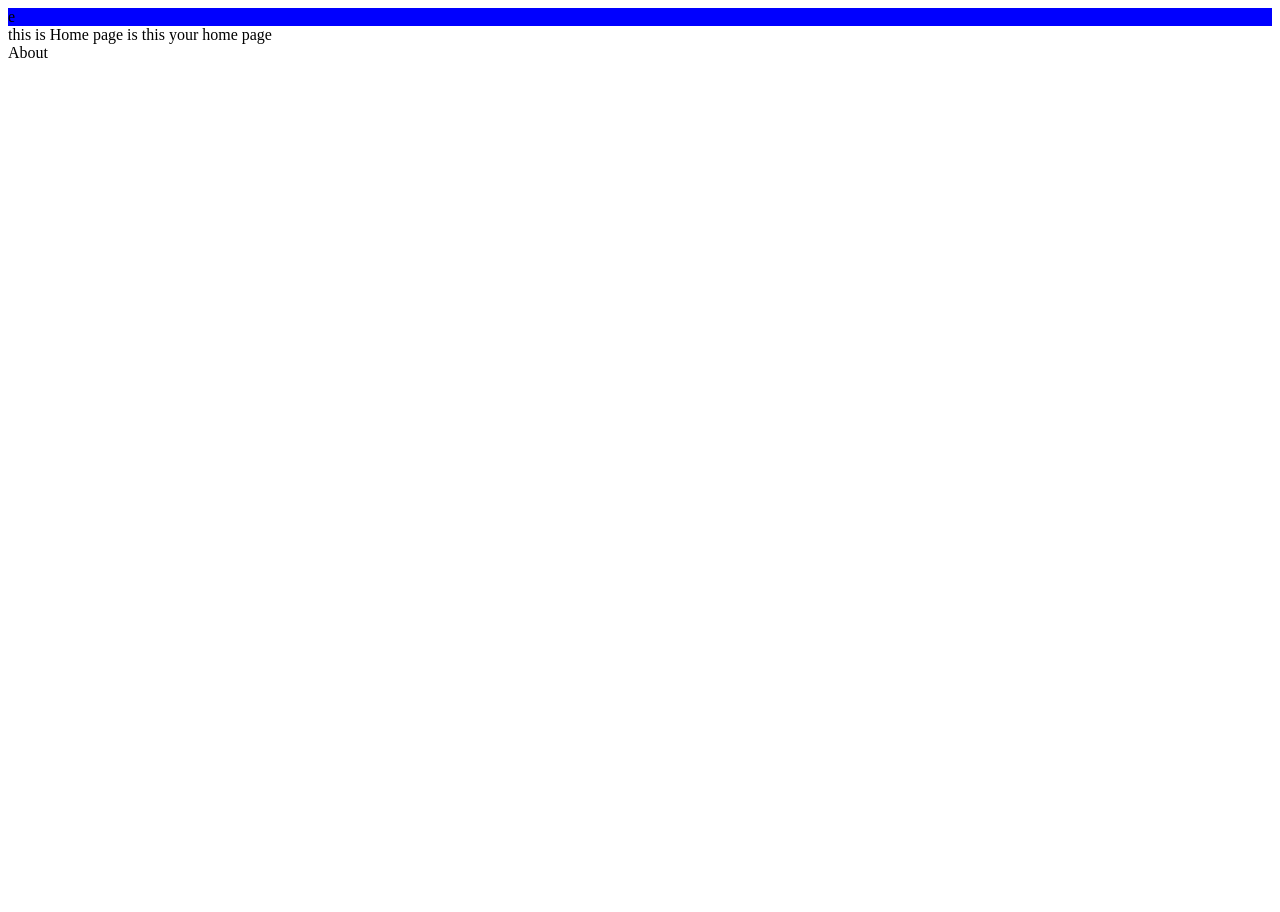
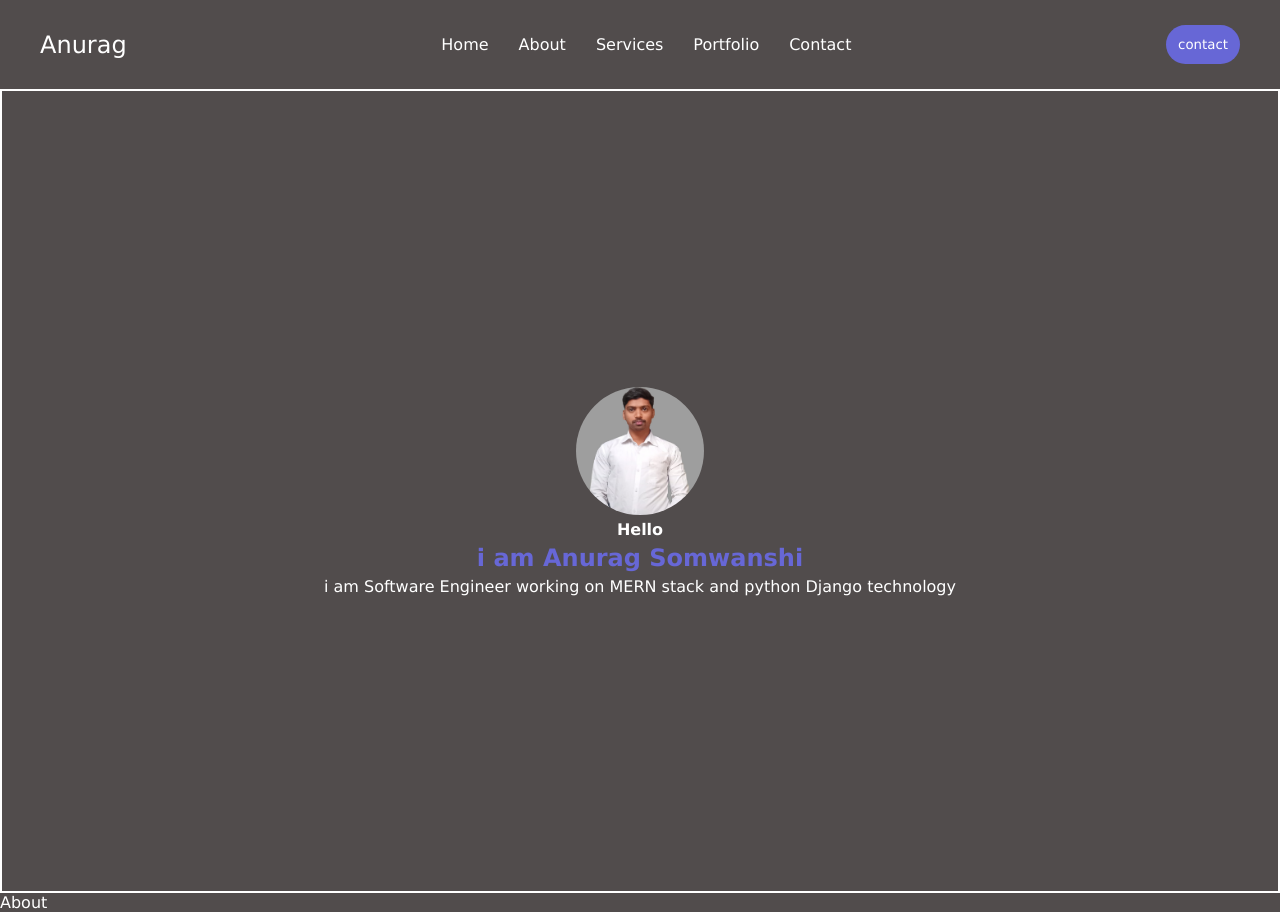
Before and after one commit to Anuragsomwanshi/Portfolio, a React (Vite) app: page / in a window 1280 px wide. Before the commit the page ends 800 px from the top, so only its background shows below. Built offline with nearby package versions, Linux system fonts and the light colour scheme.

Commit message:
add version1

```diff
--- /dev/null
+++ b/Index.css
@@ -0,0 +1,9 @@
+*{
+    margin: 0;
+    padding: 0;
+    font-family:Verdana, Geneva, Tahoma, sans-serif;
+    color: white;
+}
+body{
+    background-color:rgb(81, 76, 76);
+}
--- a/index.html
+++ b/index.html
@@ -2,8 +2,8 @@
 <html lang="en">
   <head>
     <meta charset="UTF-8" />
-
     <meta name="viewport" content="width=device-width, initial-scale=1.0" />
+    <link rel="stylesheet" href="Index.css">
     <title>Portfolio</title>
   </head>
   <body>
--- a/package.json
+++ b/package.json
@@ -22,6 +22,6 @@
     "eslint-plugin-react-hooks": "^5.1.0",
     "eslint-plugin-react-refresh": "^0.4.19",
     "globals": "^15.15.0",
-    "vite": "^6.2.0"
+    "vite": "^6.2.3"
   }
 }
--- a/src/components/Home/Home.css
+++ b/src/components/Home/Home.css
@@ -0,0 +1,28 @@
+
+.Home{
+    height: 100vh;
+    border: 2px solid white;
+    display: flex;
+    align-items: center;
+    justify-content: center;
+}
+
+.img{
+    width:8rem;
+    border-radius: 50%;
+
+
+
+
+}
+.content{
+    display: flex;
+    flex-direction: column;
+    align-items: center;
+    gap: 5px;
+}
+
+h2{
+    color:  rgb(103, 103, 214);
+
+}
--- a/src/components/Home/Home.jsx
+++ b/src/components/Home/Home.jsx
@@ -1,10 +1,21 @@
 import React from 'react'
+import './Home.css'
+import prof_img from '../../assets/image.jpg'
 
 const Home = () => {
   return (
-    <div> this  is Home page
+    <div className='Home'>
 
-      is this your home page
+      <div className="content">
+      <img className='img' src={prof_img} alt="" />
+      <h4>Hello</h4>
+      <h2>i am Anurag Somwanshi</h2>
+      <p> i am Software Engineer working on MERN stack and python Django technology</p>
+
+      </div>
+
+
+
     </div>
   )
 }
--- a/src/components/Navbar/Navbar.css
+++ b/src/components/Navbar/Navbar.css
@@ -1,5 +1,27 @@
 .nav{
-    background-color: blue;
-    height: 25wh;
+
+    display: flex;
+    align-items: center;
+    justify-content: space-between;
+    margin: 20px 40px;
+}
+.logo{
+    font-size: 24px;
+}
+.menu{
+    display: flex;
 
 }
+.menu li{
+    margin: 15px;
+    list-style-type: none;
+}
+
+.nav button{
+
+    padding: 12px;
+    border-radius: 22px;
+    background-color: rgb(103, 103, 214);
+    border: none;
+
+}
--- a/src/components/Navbar/Navbar.jsx
+++ b/src/components/Navbar/Navbar.jsx
@@ -2,7 +2,17 @@ import React from 'react'
 import "./Navbar.css"
 const Navbar = () => {
   return (
-    <div className='nav' > e</div>
+    <div className='nav' >
+      <div className='logo'>Anurag</div>
+      <ul className='menu'>
+      <li>Home</li>
+      <li>About</li>
+      <li>Services</li>
+      <li>Portfolio</li>
+      <li>Contact</li>
+      </ul>
+      <button>contact</button>
+    </div>
   )
 }
 
```
Also changed, not shown: src/App.css (deleted), 1 other file (tests, documents, lock files or other folders).
